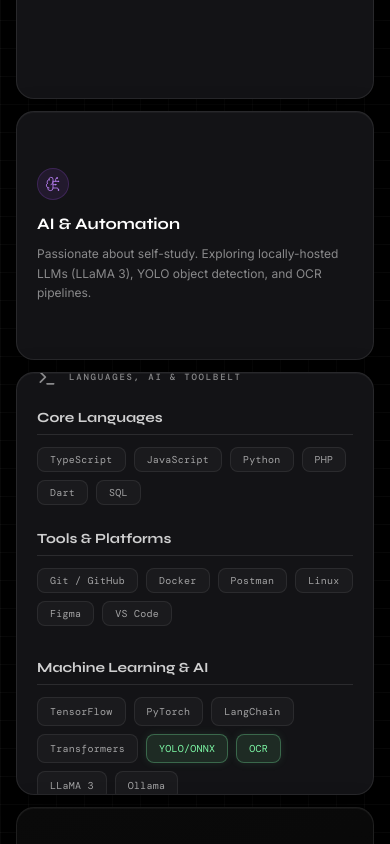
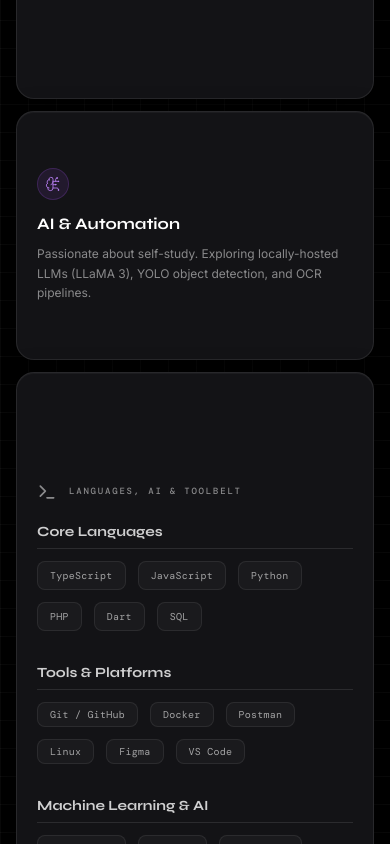
Before and after one commit to PaulPunzal/paul-portfolio, a Next.js app: page /about in a window 390 px wide. Shown: the part 1156-2000 px from the top of the page. Built offline with nearby package versions, Linux system fonts and the light colour scheme; a web font is replaced by a local one.

Commit message:
Mobile: Resposives of tech stack in mobile screen

```diff
--- a/src/app/about/page.tsx
+++ b/src/app/about/page.tsx
@@ -192,7 +192,7 @@ export default function AboutPage() {
 
         {/* 5. LANGUAGES, AI & TOOLS */}
         {/* Increased row-span so the card is taller and has more breathing room */}
-        <motion.div variants={itemVariants} className="order-6 md:order-6 col-span-2 lg:col-span-4 row-span-5 md:row-span-4 lg:row-span-3">
+        <motion.div variants={itemVariants} className="order-6 md:order-6 col-span-2 lg:col-span-4 row-span-8 sm:row-span-7 md:row-span-4 lg:row-span-3">
           <BentoCard className="w-full h-full flex flex-col justify-center p-6 lg:p-8">
             <div className="flex items-center gap-3 mb-5 lg:mb-6">
               <Terminal className="w-5 h-5 text-white/50" />
@@ -205,13 +205,13 @@ export default function AboutPage() {
             <div className="grid grid-cols-1 md:grid-cols-2 gap-8 lg:gap-16">
 
               {/* Column 1: Core Languages & Tools (Stacked Vertically) */}
-              <div className="flex flex-col gap-6">
+              <div className="flex flex-col gap-8 md:gap-8">
 
                 <div className="flex flex-col gap-3">
                   <span className="text-sm font-syne font-bold text-white/80 border-b border-white/10 pb-1.5">Core Languages</span>
-                  <div className="flex flex-wrap gap-2">
+                  <div className="flex flex-wrap gap-3">
                     {["TypeScript", "JavaScript", "Python", "PHP", "Dart", "SQL"].map((lang) => (
-                      <span key={lang} className="px-3 py-1 rounded-lg bg-white/[0.03] border border-white/[0.08] text-white/60 font-mono text-[10px] tracking-wide hover:bg-white/10 transition-colors cursor-default">
+                      <span key={lang} className="px-3 py-1.5 rounded-lg bg-white/[0.03] border border-white/[0.08] text-white/60 font-mono text-[10px] tracking-wide hover:bg-white/10 transition-colors cursor-default">
                         {lang}
                       </span>
                     ))}
@@ -220,7 +220,7 @@ export default function AboutPage() {
 
                 <div className="flex flex-col gap-3">
                   <span className="text-sm font-syne font-bold text-white/80 border-b border-white/10 pb-1.5">Tools & Platforms</span>
-                  <div className="flex flex-wrap gap-2">
+                  <div className="flex flex-wrap gap-3">
                     {["Git / GitHub", "Docker", "Postman", "Linux", "Figma","VS Code"].map((tool) => (
                       <span key={tool} className="px-3 py-1 rounded-lg bg-white/[0.03] border border-white/[0.08] text-white/60 font-mono text-[10px] tracking-wide hover:bg-white/10 transition-colors cursor-default">
                         {tool}
@@ -234,7 +234,7 @@ export default function AboutPage() {
               {/* Column 2: Machine Learning & AI */}
               <div className="flex flex-col gap-3">
                 <span className="text-sm font-syne font-bold text-white/80 border-b border-white/10 pb-1.5">Machine Learning & AI</span>
-                <div className="flex flex-wrap gap-2">
+                <div className="flex flex-wrap gap-3">
                   {["TensorFlow", "PyTorch", "LangChain", "Transformers", "YOLO/ONNX", "OCR", "LLaMA 3", "Ollama"].map((tool) => {
                     const isHighlight = ["YOLO/ONNX", "OCR"].includes(tool);
                     return (
--- a/src/app/page.tsx
+++ b/src/app/page.tsx
@@ -300,18 +300,18 @@ export default function HomePage() {
             </BentoCard>
 
             {/* ── 6. WIDE TECH STACK — 4x2 ── */}
-            <BentoCard ref={techStackRef} className="col-span-2 lg:col-span-4 row-span-6 sm:row-span-5 md:row-span-4 lg:row-span-2 flex flex-col p-6">
+            <BentoCard ref={techStackRef} className="col-span-2 lg:col-span-4 row-span-5 md:row-span-4 lg:row-span-2 flex flex-col p-6 lg:p-8">
               <span className="font-mono text-[9px] font-medium tracking-[1.8px] uppercase text-white/50 mb-3 md:mb-4">
                 Tech Stack & Architecture
               </span>
               <div className="grid grid-cols-1 lg:grid-cols-2 gap-6 lg:gap-10 h-full items-start lg:items-center">
 
                 {skillGroups.map((group) => (
-                  <div key={group.label} className="flex flex-col gap-2.5">
+                  <div key={group.label} className="flex flex-col gap-4">
                     <div className="text-sm font-syne font-bold text-white/80 border-b border-white/10 pb-1 mb-1">
                       {group.label}
                     </div>
-                    <div className="flex flex-wrap gap-1.5 md:gap-2">
+                    <div className="flex flex-wrap gap-2 md:gap-3">
                       {group.items.map((tech) => (
                         <span
                           key={tech.label}
```
